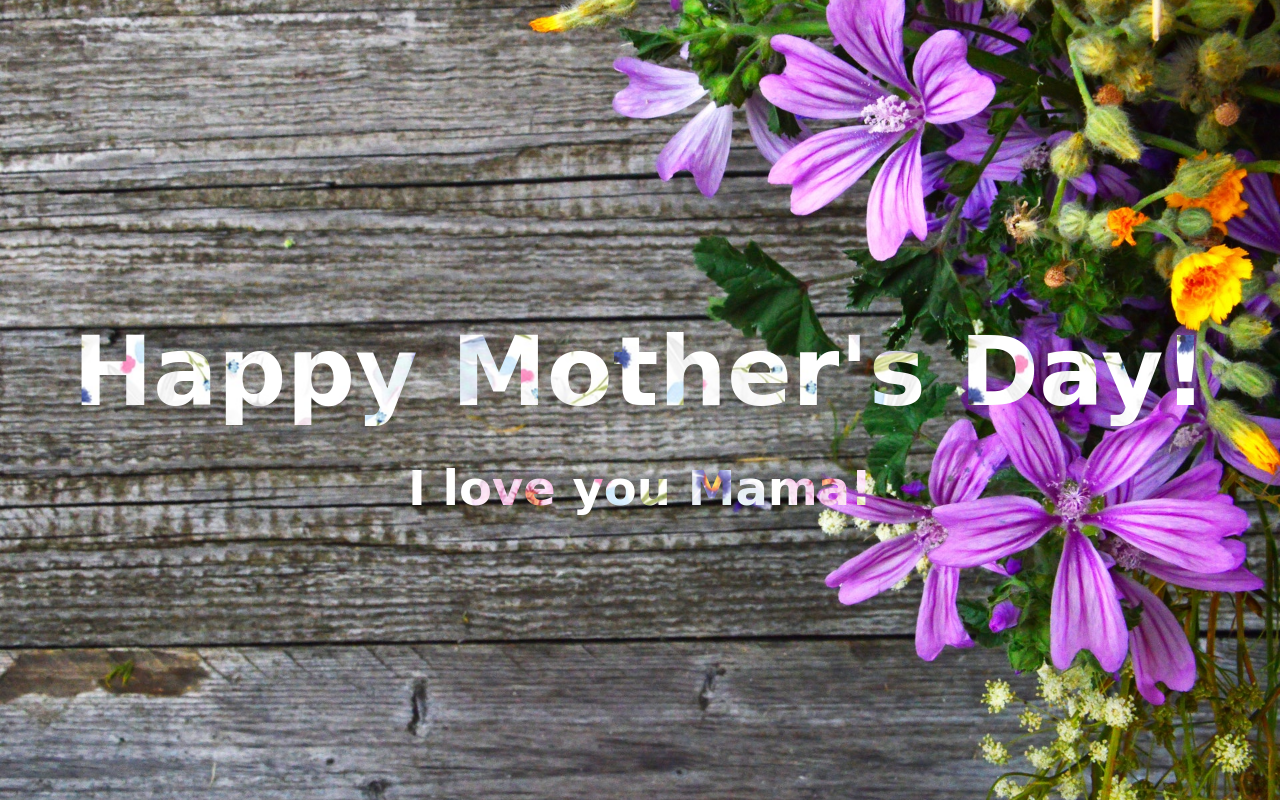
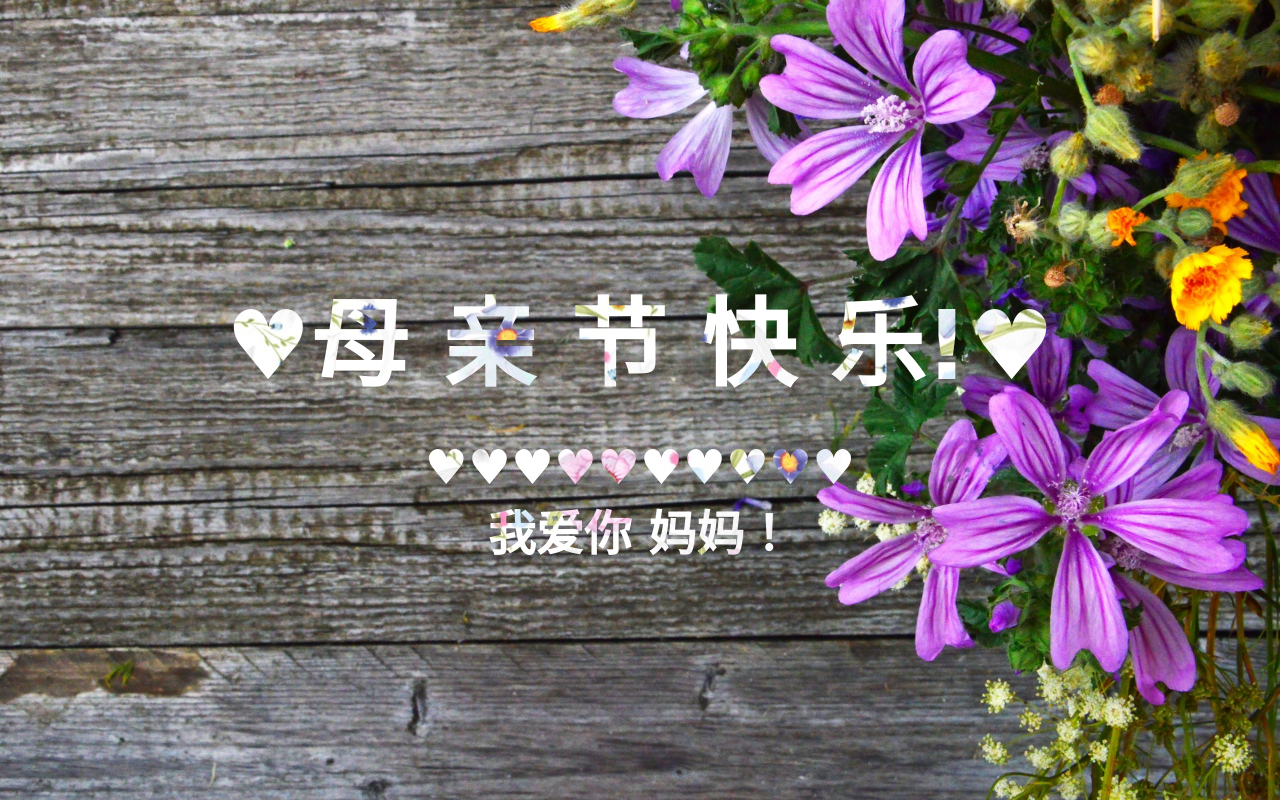
Before and after one commit to Rmtdi/mom, a plain HTML site: page index.html in a window 1280 px wide. Drawn offline with Linux system fonts and the light colour scheme; a web font is replaced by a local one.

Commit message:
Update index.html

```diff
--- a/index.html
+++ b/index.html
@@ -10,8 +10,9 @@
   <body>
     <div class="container">
       <div class="animation">
-        <h1>Happy Mother's Day!</h1>
-        <h3>I love you Mama!</h3>
+        <h1>♥母 亲 节 快 乐!♥</h1>
+        <h3>♥♥♥♥♥♥♥♥♥♥</h3>
+        <h3>我爱你 妈妈！</h3>
       </div>
     </div>
   </body>
```
